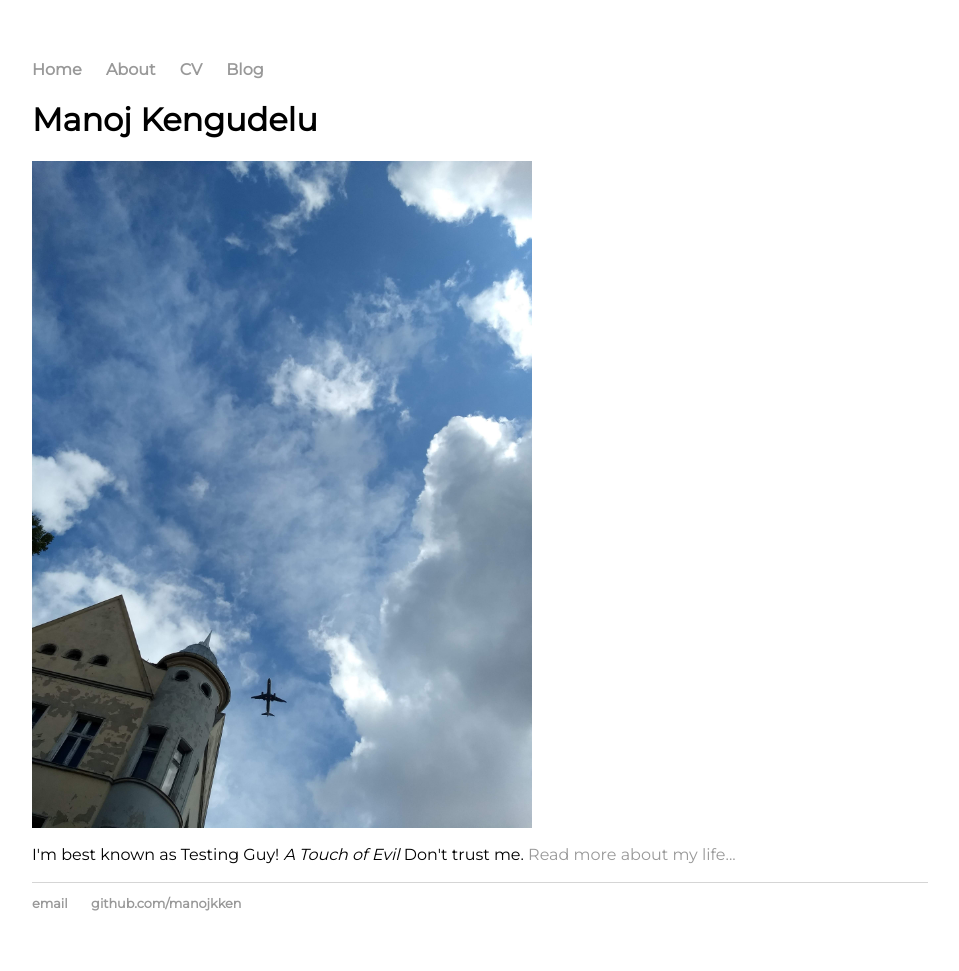
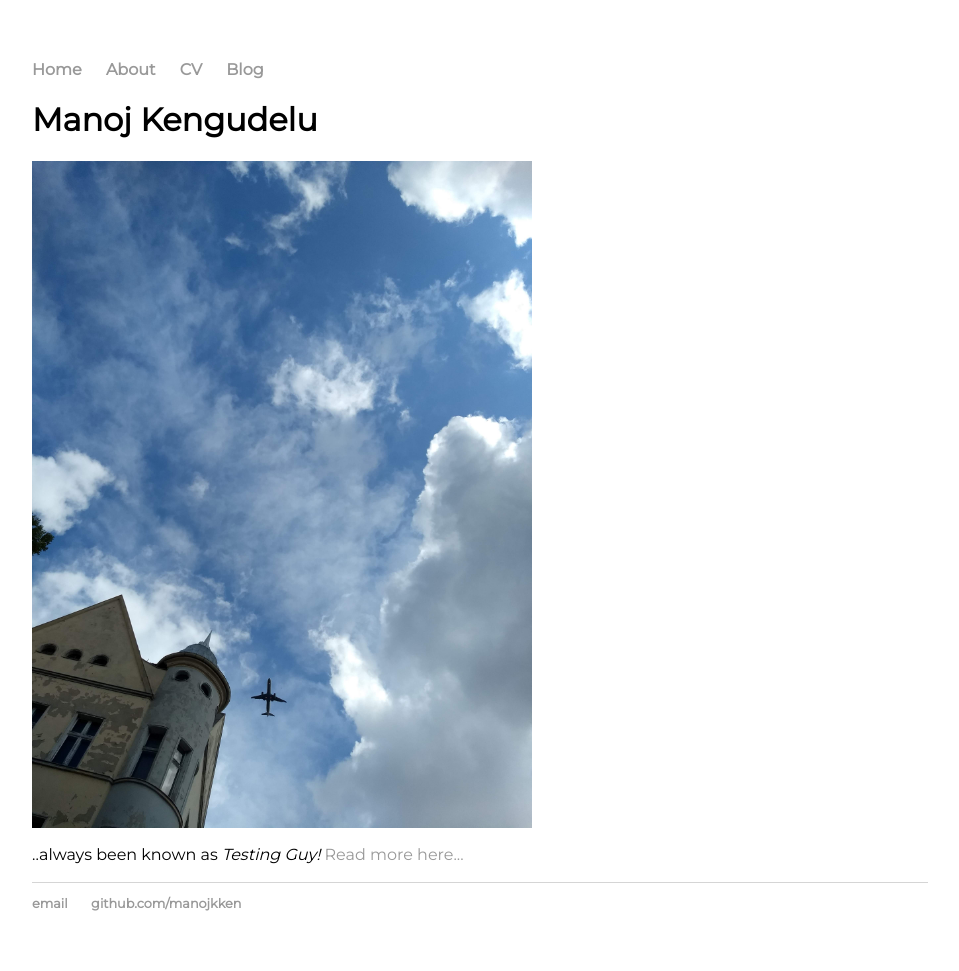
Before and after one commit to mkken/mkken.github.io, a Jekyll site: the page built from index.html, in a window 1280 px wide. Shown: the whole page, without its empty margins (160-1119 px from the left). Built offline with Jekyll 4.4.1, drawn with Linux system fonts in a browser that asks for light colours.

Commit message:
adding images

```diff
--- a/index.html
+++ b/index.html
@@ -5,5 +5,5 @@
 <div class="blurb">
 	<h1>Manoj Kengudelu</h1>
 	<img src="img/home.jpg" style="margin:left; width:500px;display:block" />
-	<p>I'm best known as Testing Guy! <em>A Touch of Evil</em> Don't trust me. <a href="/about">Read more about my life...</a></p>
+	<p>..always been known as <em>Testing Guy!</em> <a href="/about">Read more here...</a></p>
 </div><!-- /.blurb -->
```
